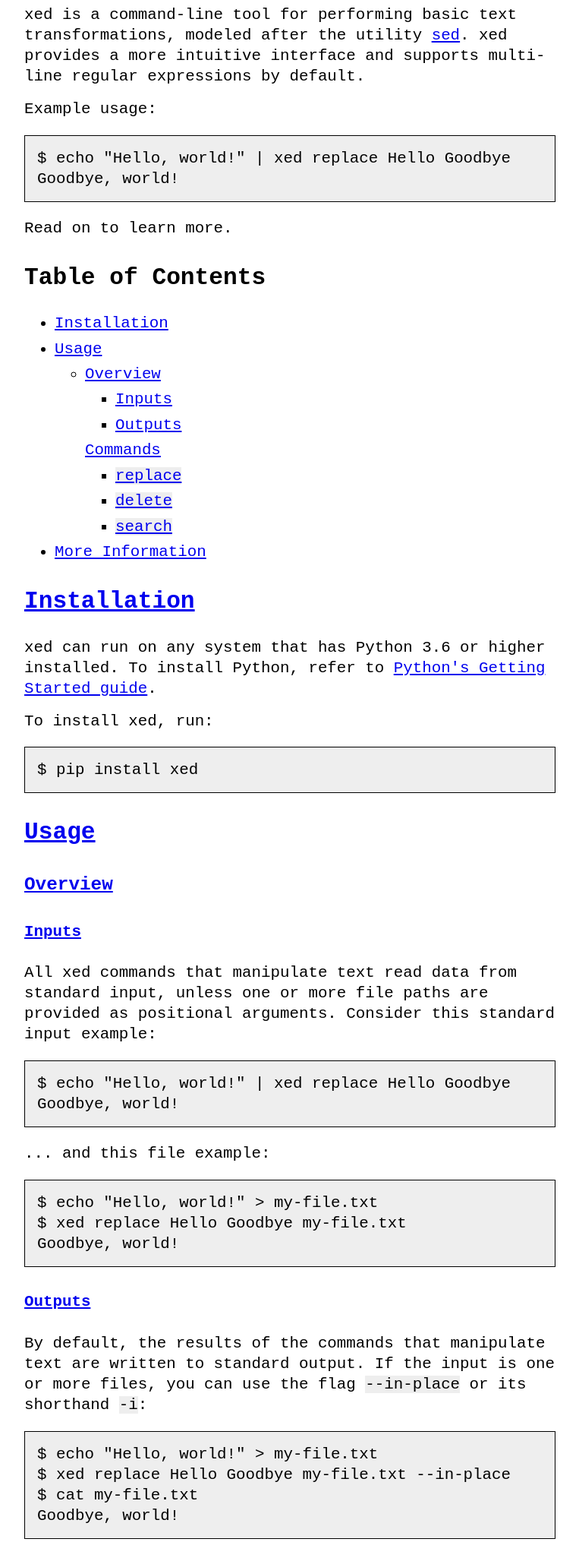
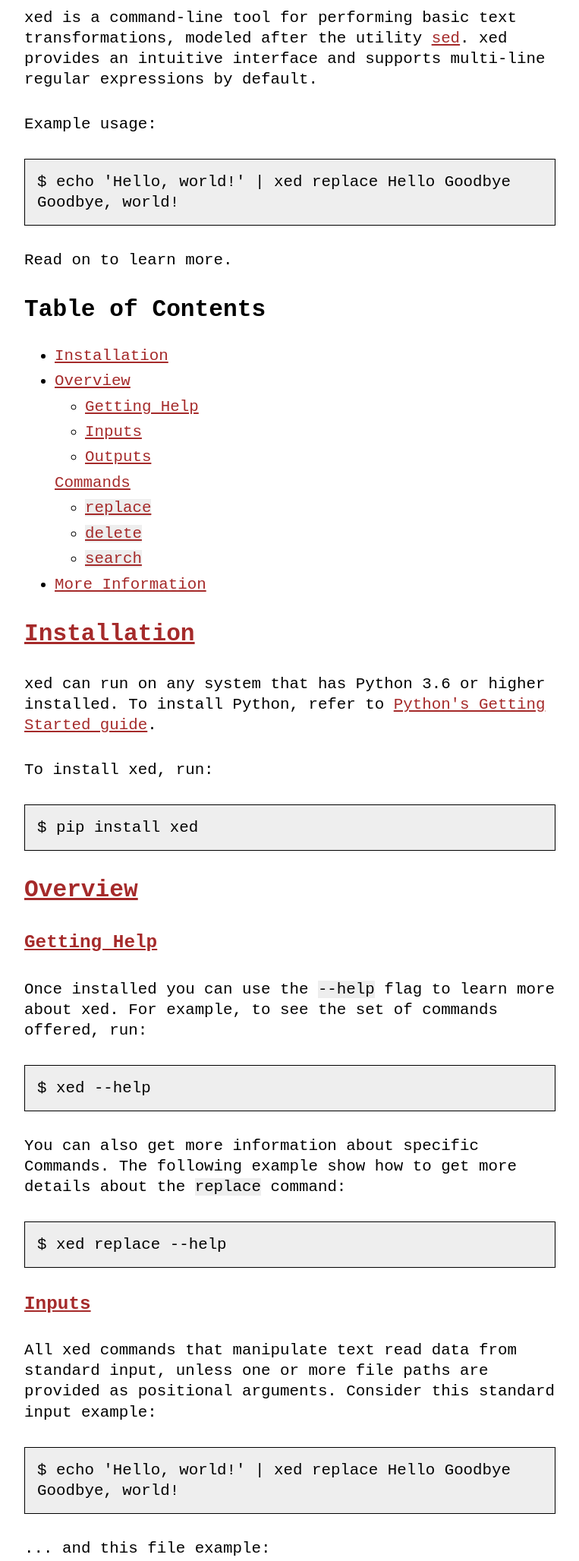
Before and after one commit to aryann/xed, a plain HTML site: page docs/index.html in a window 1280 px wide. Shown: the part 140-2195 px from the top of the page at 76% size, without its empty margins (258-1021 px from the left). Drawn offline with Linux system fonts and the light colour scheme.

Commit message:
Adds more details to the site.

```diff
--- a/docs/index.html
+++ b/docs/index.html
@@ -10,11 +10,11 @@
     <meta property="og:locale" content="en_US" />
     <meta
       name="description"
-      content="xed is a command-line tool for performing basic text transformations, modeled after the utility sed. xed provides a more intuitive interface and supports multi-line regular expressions by default."
+      content="xed is a command-line tool for performing basic text transformations, modeled after the utility sed. xed provides an intuitive interface and supports multi-line regular expressions by default."
     />
     <meta
       property="og:description"
-      content="xed is a command-line tool for performing basic text transformations, modeled after the utility sed. xed provides a more intuitive interface and supports multi-line regular expressions by default."
+      content="xed is a command-line tool for performing basic text transformations, modeled after the utility sed. xed provides an intuitive interface and supports multi-line regular expressions by default."
     />
     <link rel="canonical" href="https://xed.aryan.app" />
     <meta property="og:url" content="https://xed.aryan.app" />
@@ -31,7 +31,7 @@
           "url": "https://aryan.app"
         },
         "headline": "xed",
-        "description": "xed is a command-line tool for performing basic text transformations, modeled after the utility sed. xed provides a more intuitive interface and supports multi-line regular expressions by default.",
+        "description": "xed is a command-line tool for performing basic text transformations, modeled after the utility sed. xed provides an intuitive interface and supports multi-line regular expressions by default.",
         "@context": "https://schema.org"
       }
     </script>
@@ -45,14 +45,14 @@
       <p>
         xed is a command-line tool for performing basic text transformations,
         modeled after the utility
-        <a href="https://en.wikipedia.org/wiki/Sed">sed</a>. xed provides a more
+        <a href="https://en.wikipedia.org/wiki/Sed">sed</a>. xed provides an
         intuitive interface and supports multi-line regular expressions by
         default.
       </p>
 
       <p>Example usage:</p>
 
-      <pre><code>$ echo "Hello, world!" | xed replace Hello Goodbye
+      <pre><code>$ echo 'Hello, world!' | xed replace Hello Goodbye
 Goodbye, world!</code></pre>
 
       <p>Read on to learn more.</p>
@@ -62,11 +62,9 @@
       <ul>
         <li><a href="#installation">Installation</a></li>
         <li>
-          <a href="#usage">Usage</a>
-          <ul>
-            <li>
           <a href="#overview">Overview</a>
           <ul>
+            <li><a href="#getting-help">Getting Help</a></li>
             <li><a href="#inputs">Inputs</a></li>
             <li><a href="#outputs">Outputs</a></li>
           </ul>
@@ -83,8 +81,6 @@
             <a href="#search"><code>search</code></a>
           </li>
         </ul>
-          </ul>
-        </li>
         <li><a href="#more-info">More Information</a></li>
       </ul>
 
@@ -102,33 +98,49 @@
 
       <pre><code>$ pip install xed</code></pre>
 
-      <h2 id="usage"><a href="#usage">Usage</a></h2>
+      <h2 id="overview"><a href="#overview">Overview</a></h2>
 
-      <h3 id="overview"><a href="#overview">Overview</a></h3>
+      <h3 id="getting-help"><a href="#getting-help">Getting Help</a></h3>
 
-      <h4 id="inputs"><a href="#inputs">Inputs</a></h4>
+      <p>
+        Once installed you can use the <code>--help</code> flag to learn more
+        about xed. For example, to see the set of commands offered, run:
+      </p>
+
+      <pre><code>$ xed --help</code></pre>
+
+      <p>
+        You can also get more information about specific Commands. The following
+        example show how to get more details about the
+        <code>replace</code> command:
+      </p>
+
+      <pre><code>$ xed replace --help</code></pre>
+
+      <h3 id="inputs"><a href="#inputs">Inputs</a></h3>
       <p>
         All xed commands that manipulate text read data from standard input,
         unless one or more file paths are provided as positional arguments.
         Consider this standard input example:
       </p>
 
-      <pre><code>$ echo "Hello, world!" | xed replace Hello Goodbye
+      <pre><code>$ echo 'Hello, world!' | xed replace Hello Goodbye
 Goodbye, world!</code></pre>
 
       <p>... and this file example:</p>
 
-      <pre><code>$ echo "Hello, world!" > my-file.txt
+      <pre><code>$ echo 'Hello, world!' > my-file.txt
 $ xed replace Hello Goodbye my-file.txt
 Goodbye, world!
 </code></pre>
 
-      <h4 id="outputs"><a href="#outputs">Outputs</a></h4>
+      <h3 id="outputs"><a href="#outputs">Outputs</a></h3>
+
       <p>
         By default, the results of the commands that manipulate text are written
         to standard output. If the input is one or more files, you can use the
-        flag
-        <code>--in-place</code> or its shorthand <code>-i</code>:
+        <code>--in-place</code> flag or its <code>-i</code> shorthand to
+        overwrite the files in-place:
       </p>
 
       <pre><code>$ echo "Hello, world!" > my-file.txt
@@ -136,11 +148,11 @@
 $ cat my-file.txt
 Goodbye, world!</code></pre>
 
-      <h3 id="commands"><a href="#commands">Commands</a></h3>
+      <h2 id="commands"><a href="#commands">Commands</a></h2>
 
-      <h4 id="replace">
+      <h3 id="replace">
         <a href="#replace"><code>replace</code></a>
-      </h4>
+      </h3>
 
       <p>
         The <code>replace</code> command takes a regular expression and replaces
@@ -195,9 +207,9 @@
         >.
       </p>
 
-      <h4 id="delete">
+      <h3 id="delete">
         <a href="#delete"><code>delete</code></a>
-      </h4>
+      </h3>
 
       <p>
         The <code>delete</code> command is syntactic sugar for
@@ -217,11 +229,30 @@
 EOF
 Hello, world!</code></pre>
 
-      <h4 id="search">
+      <h3 id="search">
         <a href="#search"><code>search</code></a>
-      </h4>
+      </h3>
 
-      <p>TODO</p>
+      <p>
+        Sometimes you need to modify only files that match a regular expression
+        that is different than the regular expression given to the
+        <code>replace</code> command. <code>grep</code> can be used for this
+        kind of filtering, but it's awkward to use because, by default,
+        <code>grep</code> neither prints the matching file names nor uses a
+        regular expression syntax compatible with Python's
+        <code>re</code> module.
+      </p>
+
+      <p>
+        <code>search</code> is meant to simplify this use-case. Consider this
+        example:
+      </p>
+
+      <pre><code>$ echo 'Hello, world!' > my-file.txt
+$ echo 'Goodbye, world!' > my-other-file.txt
+$ xed replace world Alice $(xed search Hello *)
+Hello, Alice!
+Goodbye, world!</code></pre>
 
       <h2 id="more-info"><a href="#more-info">More Information</a></h2>
 
--- a/docs/style.css
+++ b/docs/style.css
@@ -18,8 +18,12 @@
   margin-top: 2rem;
 }
 
+a {
+  color: brown;
+}
+
 p {
-  margin: 1rem 0;
+  margin: 2rem 0;
 }
 
 li {
@@ -27,7 +31,7 @@
 }
 
 *:target {
-  background-color: yellow;
+  background-color: lightgoldenrodyellow;
 }
 
 .main {
```
Lines whose indentation alone changed are shown as unchanged.
